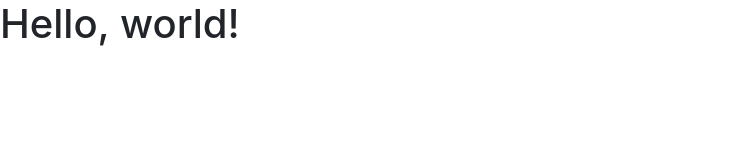
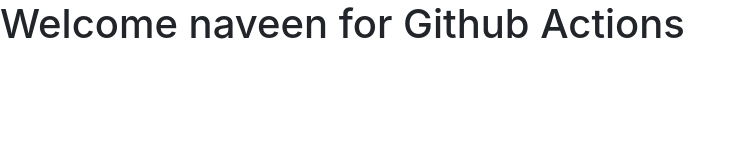
Before and after one commit to naveenjayabalan/git-devops, a plain HTML site: page index.html in a window 1280 px wide. Shown: the whole page, without its empty margins (0-745 px from the left). Drawn offline with nearby package versions, Linux system fonts and the light colour scheme.

Commit message:
First commit for github actions

```diff
--- a/index.html
+++ b/index.html
@@ -11,7 +11,7 @@
     <title>Hello, world!</title>
   </head>
   <body>
-    <h1>Hello, world!</h1>
+    <h1>Welcome naveen for Github Actions</h1>
 
     <!-- Optional JavaScript -->
     <!-- jQuery first, then Popper.js, then Bootstrap JS -->
```
